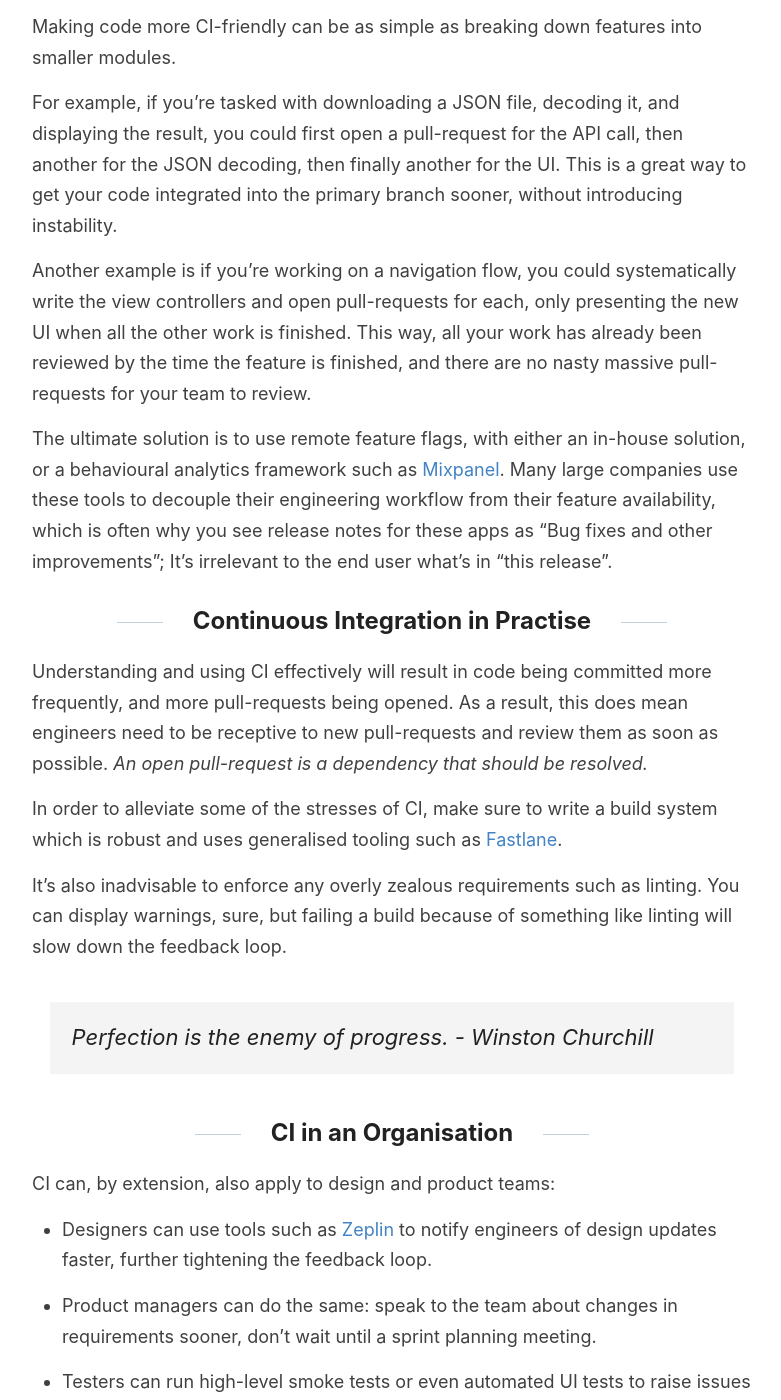
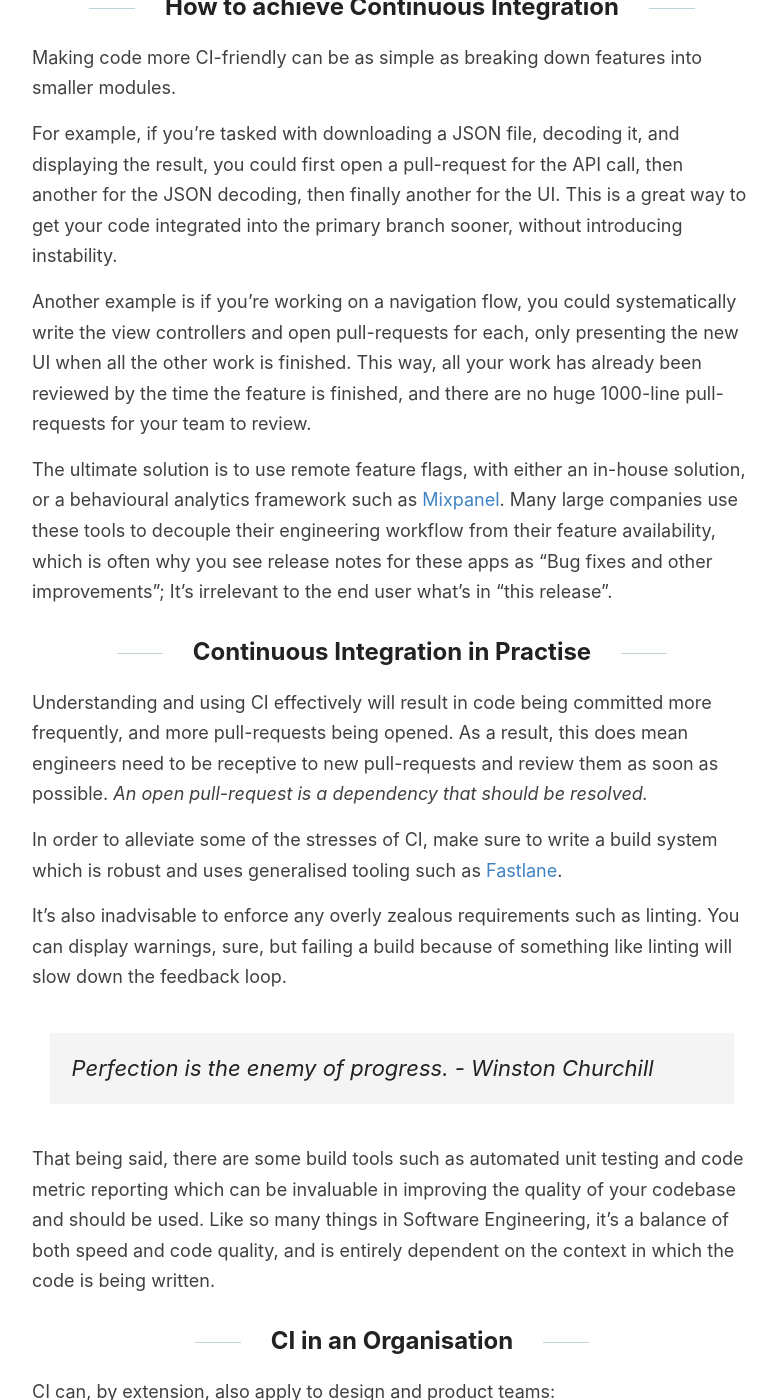
Before and after one commit to timwredwards/timwredwards.github.io, a Jekyll site: the page built from _posts/2020-02-18-continuous-integration.md, in a window 1280 px wide and 1400 px high, scrolled down 1578 px. Shown: the whole window, without its empty margins (248-1029 px from the left). Built offline with Jekyll 4.4.1, drawn with Linux system fonts in a browser that asks for light colours; some of the changed text lies outside the part shown.

Commit message:
CI updates

```diff
--- a/_posts/2020-02-18-continuous-integration.md
+++ b/_posts/2020-02-18-continuous-integration.md
@@ -11,11 +11,11 @@
 
 <!--more-->
 
-While this definition is vague, I've seen many implementations of CI pipelines across different companies, and it seems there is some confusion about the problem that CI aims to solve.
+While this definition is vague, I've seen many implementations of CI pipelines across different teams, and it seems there is some confusion about the problem that CI aims to solve.
 
 ## The Problem
 
-Some companies see their repository as a dumping ground for code, and their build system as a way of merely automating a test suite, but this misses the point entirely.
+Some teams see their repository as simply a way of storing all their code in the same place, and their build system as a way of merely automating a test suite or enforcing certain code standards, but this misses the point entirely.
 
 CI is a *philosophy*, not a tool. The build systems are the tools; Fastlane, Travis, Bitrise, and even git itself are tools to achieve continuous integration of work within a team.
 
@@ -35,7 +35,7 @@
 
 For example, if you're tasked with downloading a JSON file, decoding it, and displaying the result, you could first open a pull-request for the API call, then another for the JSON decoding, then finally another for the UI. This is a great way to get your code integrated into the primary branch sooner, without introducing instability.
 
-Another example is if you're working on a navigation flow, you could systematically write the view controllers and open pull-requests for each, only presenting the new UI when all the other work is finished. This way, all your work has already been reviewed by the time the feature is finished, and there are no nasty massive pull-requests for your team to review.
+Another example is if you're working on a navigation flow, you could systematically write the view controllers and open pull-requests for each, only presenting the new UI when all the other work is finished. This way, all your work has already been reviewed by the time the feature is finished, and there are no huge 1000-line pull-requests for your team to review.
 
 The ultimate solution is to use remote feature flags, with either an in-house solution, or a behavioural analytics framework such as [Mixpanel](https://mixpanel.com){:target="_blank"}. Many large companies use these tools to decouple their engineering workflow from their feature availability, which is often why you see release notes for these apps as "Bug fixes and other improvements"; It's irrelevant to the end user what's in "this release".
 
@@ -48,6 +48,8 @@
 It's also inadvisable to enforce any overly zealous requirements such as linting. You can display warnings, sure, but failing a build because of something like linting will slow down the feedback loop.
 
 > Perfection is the enemy of progress. - Winston Churchill
+
+That being said, there are some build tools such as automated unit testing and code metric reporting which can be invaluable in improving the quality of your codebase and should be used. Like so many things in Software Engineering, it's a balance of both speed and code quality, and is entirely dependent on the context in which the code is being written.
 
 ## CI in an Organisation
 
```
